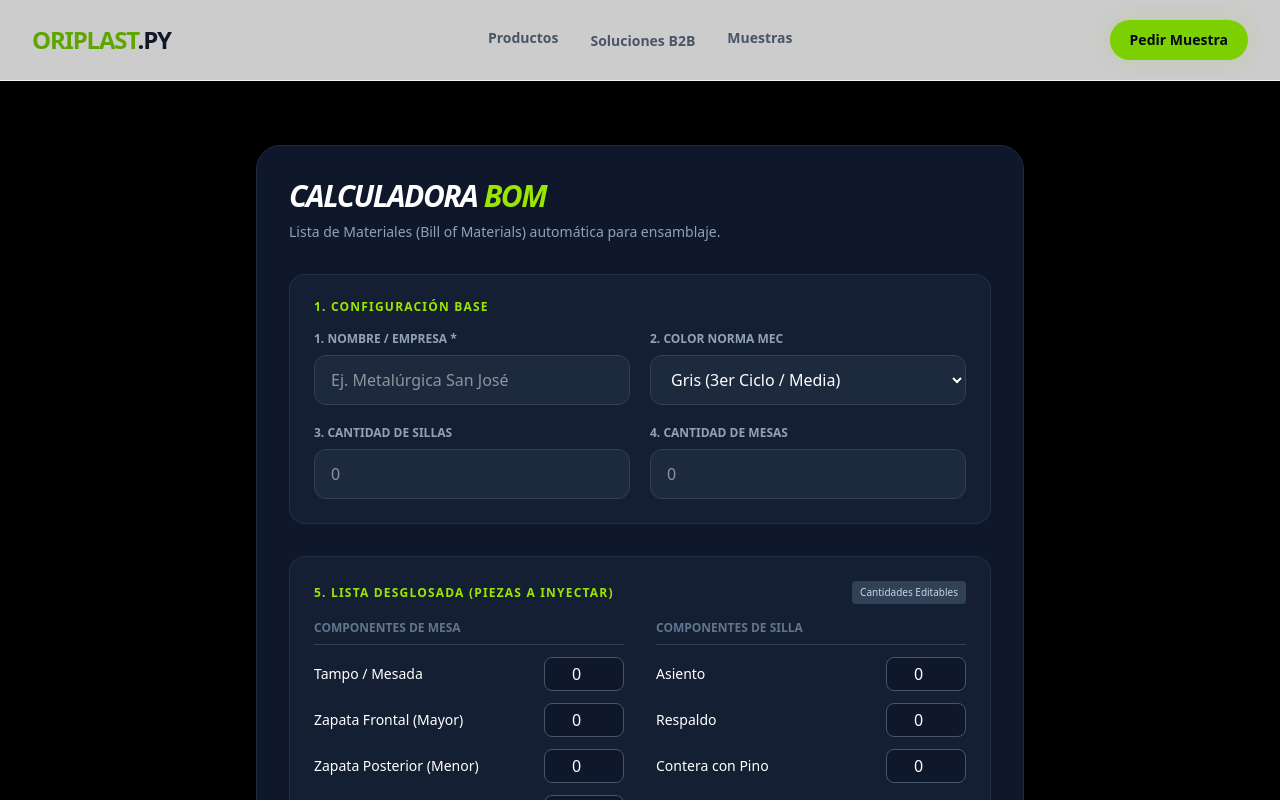
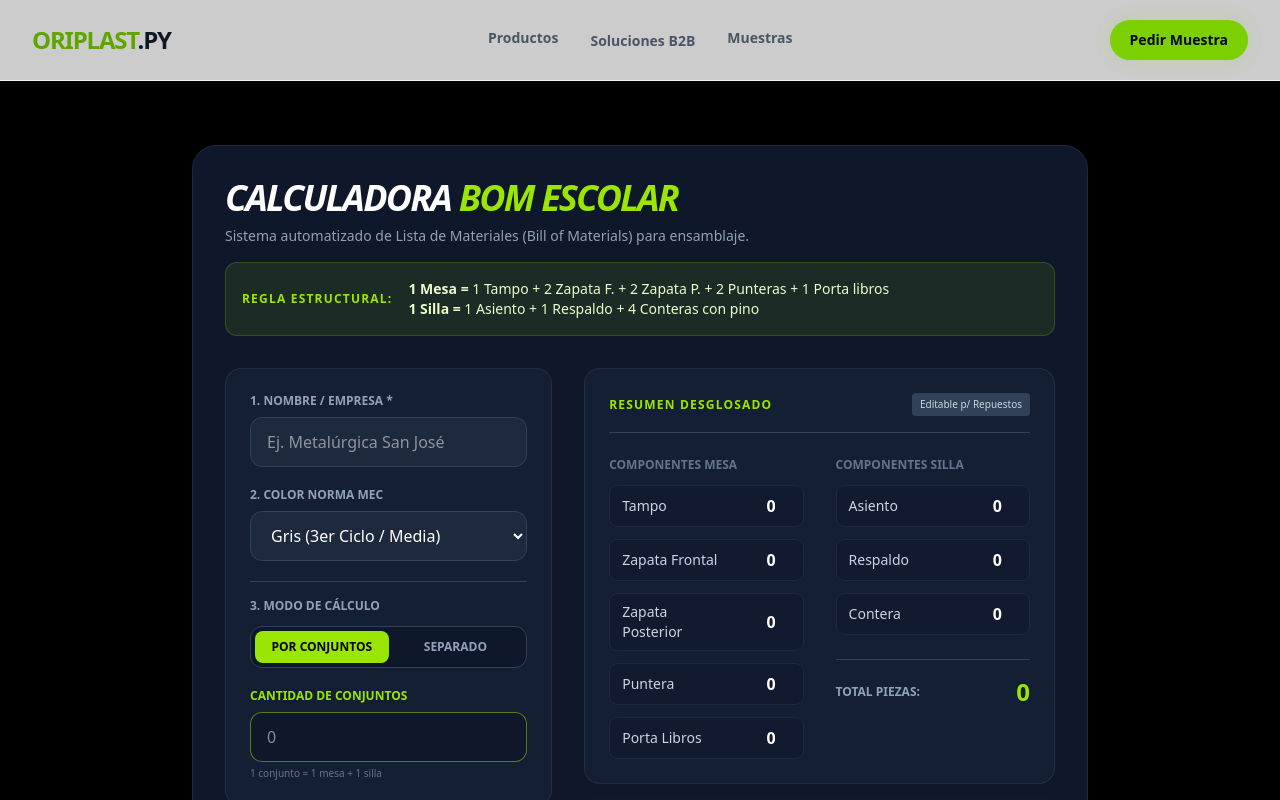
Before and after one commit to oscaramarilla/oriplastpy, a Next.js app: page /solicitar-muestra in a window 1280 px wide. Shown: the top 800 px of the page. Built offline with nearby package versions, Linux system fonts and the light colour scheme.

Commit message:
Software de Ventas B2B

```diff
--- a/app/solicitar-muestra/page.tsx
+++ b/app/solicitar-muestra/page.tsx
@@ -4,28 +4,18 @@ import { Suspense, useState, useEffect } from 'react';
 import Navbar from '@/components/Navbar';
 import Footer from '@/components/Footer';
 
-// BASE DE PRECIOS (Preparada para la Fase 3 - Precios internos automáticos)
-const PRECIOS_BASE = {
-  tampo: 0, // Ej: 45000
-  zapataFrontal: 0,
-  zapataPosterior: 0,
-  puntera: 0,
-  portaLibros: 0,
-  asiento: 0,
-  respaldo: 0,
-  contera: 0
-};
+function CotizacionForm() {
+  // NUEVO: Modo de cálculo (Conjuntos vs Separado)
+  const [modoCalculo, setModoCalculo] = useState<'conjuntos' | 'separado'>('conjuntos');
 
-function CotizacionForm() {
-  // Pasos 1, 2, 3 y 4: Datos principales y cantidades macro
   const [formData, setFormData] = useState({
     nombre: '',
     color: 'Gris (3er Ciclo / Media)',
+    cantConjuntos: '', // Nueva variable para el modo conjunto
     cantMesas: '',
     cantSillas: '',
   });
 
-  // Paso 5: Lista desglosada (BOM - Bill of Materials)
   const [desglose, setDesglose] = useState({
     tampo: 0,
     zapataFrontal: 0,
@@ -39,31 +29,29 @@ function CotizacionForm() {
 
   const [error, setError] = useState('');
 
-  // MOTOR AUTOMÁTICO: Calcula el desglose cuando cambian las mesas o sillas
+  // MOTOR AUTOMÁTICO V2: Inteligencia según el modo elegido
   useEffect(() => {
-    const mesas = parseInt(formData.cantMesas) || 0;
-    const sillas = parseInt(formData.cantSillas) || 0;
+    // Si es por conjunto, mesas y sillas valen lo mismo. Si es separado, toman sus valores individuales.
+    const mesas = modoCalculo === 'conjuntos' ? (parseInt(formData.cantConjuntos) || 0) : (parseInt(formData.cantMesas) || 0);
+    const sillas = modoCalculo === 'conjuntos' ? (parseInt(formData.cantConjuntos) || 0) : (parseInt(formData.cantSillas) || 0);
 
     setDesglose({
-      // Regla de 1 Mesa = 1 Tampo, 2 Zapata F, 2 Zapata P, 2 Puntera, 1 Porta Libros
       tampo: mesas * 1,
       zapataFrontal: mesas * 2,
       zapataPosterior: mesas * 2,
       puntera: mesas * 2,
       portaLibros: mesas * 1,
-      // Regla de 1 Silla = 1 Asiento, 1 Respaldo, 4 Conteras
       asiento: sillas * 1,
       respaldo: sillas * 1,
       contera: sillas * 4,
     });
-  }, [formData.cantMesas, formData.cantSillas]);
+  }, [formData.cantConjuntos, formData.cantMesas, formData.cantSillas, modoCalculo]);
 
   const handleMainChange = (e: React.ChangeEvent<HTMLInputElement | HTMLSelectElement>) => {
     setFormData({ ...formData, [e.target.name]: e.target.value });
     setError('');
   };
 
-  // Permite al usuario editar la cantidad desglosada manualmente (ej: pedir repuestos extra)
   const handleDesgloseChange = (item: keyof typeof desglose, value: string) => {
     const numValue = parseInt(value) || 0;
     setDesglose((prev) => ({ ...prev, [item]: numValue }));
@@ -77,47 +65,58 @@ function CotizacionForm() {
 
     const totalPiezas = Object.values(desglose).reduce((a, b) => a + b, 0);
     if (totalPiezas === 0) {
-      setError('Debes ingresar al menos 1 mesa o 1 silla para cotizar.');
+      setError('Debes ingresar cantidades válidas para cotizar.');
       return;
     }
 
-    // Aquí a futuro se multiplicará desglose.item * PRECIOS_BASE.item para el total
+    const mesasSolicitadas = modoCalculo === 'conjuntos' ? formData.cantConjuntos : formData.cantMesas;
+    const sillasSolicitadas = modoCalculo === 'conjuntos' ? formData.cantConjuntos : formData.cantSillas;
 
-    const mensaje = `*SOLICITUD DE COTIZACIÓN INDUSTRIAL B2B* 🏭
+    const mensaje = `*COTIZACIÓN INDUSTRIAL - BOM* 🏭
 
-*1. Datos del Cliente:* ${formData.nombre}
-*2. Color Homologado:* ${formData.color}
+*Cliente:* ${formData.nombre}
+*Color MEC:* ${formData.color}
+*Modalidad:* ${modoCalculo === 'conjuntos' ? 'Por Conjuntos' : 'Piezas Separadas'}
 
-*Cantidades Base Solicitadas:*
-- Mesas a ensamblar: ${formData.cantMesas || 0}
-- Sillas a ensamblar: ${formData.cantSillas || 0}
+*Cantidades Base:*
+- Mesas a ensamblar: ${mesasSolicitadas || 0}
+- Sillas a ensamblar: ${sillasSolicitadas || 0}
 
-*📋 LISTA DESGLOSADA DE COMPONENTES PLÁSTICOS:*
-_Componentes para Mesas:_
-- Tampos / Mesadas: ${desglose.tampo}
+*📋 LISTA DE COMPONENTES A INYECTAR:*
+_Mesa (5 piezas c/u):_
+- Tampos: ${desglose.tampo}
 - Zapatas Frontales: ${desglose.zapataFrontal}
 - Zapatas Posteriores: ${desglose.zapataPosterior}
-- Punteras p/ Travesaño: ${desglose.puntera}
+- Punteras: ${desglose.puntera}
 - Porta Libros: ${desglose.portaLibros}
 
-_Componentes para Sillas:_
+_Silla (3 piezas c/u):_
 - Asientos: ${desglose.asiento}
 - Respaldos: ${desglose.respaldo}
-- Conteras con Pino: ${desglose.contera}
+- Conteras: ${desglose.contera}
 
-*Total de piezas a inyectar:* ${totalPiezas} unidades.
-_Aguardando confirmación de disponibilidad y precios._`;
+*TOTAL PIEZAS:* ${totalPiezas} unidades.`;
 
-    // Reemplaza con tu número
-    const numeroWA = "595981000000";
+    const numeroWA = "595981000000"; // Tu número aquí
     const url = `https://wa.me/${numeroWA}?text=${encodeURIComponent(mensaje)}`;
     window.open(url, '_blank');
   };
 
   return (
-    <div className="bg-slate-900 p-8 rounded-3xl border border-slate-800 shadow-2xl max-w-3xl mx-auto w-full text-white">
-      <h2 className="text-3xl font-black mb-2 uppercase italic tracking-tighter">Calculadora <span className="text-lime-400">BOM</span></h2>
-      <p className="text-slate-400 mb-8 text-sm">Lista de Materiales (Bill of Materials) automática para ensamblaje.</p>
+    <div className="bg-slate-900 p-8 rounded-3xl border border-slate-800 shadow-2xl max-w-4xl mx-auto w-full text-white">
+      <div className="mb-8">
+        <h2 className="text-3xl md:text-4xl font-black uppercase italic tracking-tighter mb-2">Calculadora <span className="text-lime-400">BOM Escolar</span></h2>
+        <p className="text-slate-400 text-sm mb-4">Sistema automatizado de Lista de Materiales (Bill of Materials) para ensamblaje.</p>
+
+        {/* LA REGLA VISIBLE */}
+        <div className="bg-lime-400/10 border border-lime-400/20 p-4 rounded-xl text-sm text-lime-100 flex flex-col md:flex-row gap-4 md:items-center">
+          <span className="font-bold text-lime-400 uppercase tracking-widest text-xs">Regla Estructural:</span>
+          <div>
+            <p><strong>1 Mesa =</strong> 1 Tampo + 2 Zapata F. + 2 Zapata P. + 2 Punteras + 1 Porta libros</p>
+            <p><strong>1 Silla =</strong> 1 Asiento + 1 Respaldo + 4 Conteras con pino</p>
+          </div>
+        </div>
+      </div>
 
       {error && (
         <div className="bg-red-500/10 border border-red-500 text-red-500 p-4 rounded-xl mb-6 text-sm font-bold">
@@ -125,119 +124,97 @@ _Aguardando confirmación de disponibilidad y precios._`;
         </div>
       )}
 
-      <div className="space-y-8">
-        {/* BLOQUE 1: DATOS PRINCIPALES */}
-        <div className="bg-slate-800/50 p-6 rounded-2xl border border-slate-700/50">
-          <h3 className="text-lime-400 font-bold mb-4 uppercase text-xs tracking-widest">1. Configuración Base</h3>
-          <div className="grid grid-cols-1 md:grid-cols-2 gap-5">
+      <div className="grid grid-cols-1 lg:grid-cols-12 gap-8">
+        {/* COLUMNA IZQUIERDA: CONFIGURACIÓN */}
+        <div className="lg:col-span-5 space-y-6">
+          <div className="bg-slate-800/50 p-6 rounded-2xl border border-slate-700/50 space-y-5">
             <div>
               <label className="block text-xs font-bold text-slate-400 uppercase mb-2">1. Nombre / Empresa *</label>
-              <input
-                type="text"
-                name="nombre"
-                value={formData.nombre}
-                onChange={handleMainChange}
-                className="w-full bg-slate-800 border border-slate-700 rounded-xl px-4 py-3 text-white focus:border-lime-400 focus:ring-1 focus:ring-lime-400 outline-none"
-                placeholder="Ej. Metalúrgica San José"
-              />
+              <input type="text" name="nombre" value={formData.nombre} onChange={handleMainChange} className="w-full bg-slate-800 border border-slate-700 rounded-xl px-4 py-3 text-white focus:border-lime-400 focus:ring-1 focus:ring-lime-400 outline-none" placeholder="Ej. Metalúrgica San José" />
             </div>
+
             <div>
               <label className="block text-xs font-bold text-slate-400 uppercase mb-2">2. Color Norma MEC</label>
-              <select
-                name="color"
-                value={formData.color}
-                onChange={handleMainChange}
-                className="w-full bg-slate-800 border border-slate-700 rounded-xl px-4 py-3 text-white focus:border-lime-400 outline-none"
-              >
+              <select name="color" value={formData.color} onChange={handleMainChange} className="w-full bg-slate-800 border border-slate-700 rounded-xl px-4 py-3 text-white focus:border-lime-400 outline-none">
                 <option value="Naranja (Educación Inicial)">Naranja (Educación Inicial)</option>
                 <option value="Amarillo (1er Ciclo)">Amarillo (1er Ciclo)</option>
                 <option value="Rojo (2do Ciclo)">Rojo (2do Ciclo)</option>
                 <option value="Gris (3er Ciclo / Media)">Gris (3er Ciclo / Media)</option>
               </select>
             </div>
-            <div>
-              <label className="block text-xs font-bold text-slate-400 uppercase mb-2">3. Cantidad de Sillas</label>
-              <input
-                type="number"
-                name="cantSillas"
-                value={formData.cantSillas}
-                onChange={handleMainChange}
-                className="w-full bg-slate-800 border border-slate-700 rounded-xl px-4 py-3 text-white focus:border-lime-400 focus:ring-1 focus:ring-lime-400 outline-none"
-                placeholder="0" min="0"
-              />
-            </div>
-            <div>
-              <label className="block text-xs font-bold text-slate-400 uppercase mb-2">4. Cantidad de Mesas</label>
-              <input
-                type="number"
-                name="cantMesas"
-                value={formData.cantMesas}
-                onChange={handleMainChange}
-                className="w-full bg-slate-800 border border-slate-700 rounded-xl px-4 py-3 text-white focus:border-lime-400 focus:ring-1 focus:ring-lime-400 outline-none"
-                placeholder="0" min="0"
-              />
-            </div>
+
+            {/* SWITCH DE MODOS */}
+            <div className="pt-4 border-t border-slate-700">
+              <label className="block text-xs font-bold text-slate-400 uppercase mb-3">3. Modo de Cálculo</label>
+              <div className="flex bg-slate-900 rounded-xl p-1 border border-slate-700">
+                <button onClick={() => setModoCalculo('conjuntos')} className={`flex-1 py-2 text-xs font-bold uppercase rounded-lg transition-all ${modoCalculo === 'conjuntos' ? 'bg-lime-400 text-black' : 'text-slate-400 hover:text-white'}`}>Por Conjuntos</button>
+                <button onClick={() => setModoCalculo('separado')} className={`flex-1 py-2 text-xs font-bold uppercase rounded-lg transition-all ${modoCalculo === 'separado' ? 'bg-lime-400 text-black' : 'text-slate-400 hover:text-white'}`}>Separado</button>
               </div>
             </div>
 
-        {/* BLOQUE 2: DESGLOSE EDITABLE */}
-        <div className="bg-slate-800/50 p-6 rounded-2xl border border-slate-700/50">
-          <div className="flex justify-between items-center mb-4">
-            <h3 className="text-lime-400 font-bold uppercase text-xs tracking-widest">5. Lista Desglosada (Piezas a Inyectar)</h3>
-            <span className="text-[10px] bg-slate-700 px-2 py-1 rounded text-slate-300">Cantidades Editables</span>
+            {/* INPUTS DINÁMICOS SEGÚN EL MODO */}
+            {modoCalculo === 'conjuntos' ? (
+              <div>
+                <label className="block text-xs font-bold text-lime-400 uppercase mb-2">Cantidad de Conjuntos</label>
+                <input type="number" name="cantConjuntos" value={formData.cantConjuntos} onChange={handleMainChange} className="w-full bg-slate-900 border border-lime-400/50 rounded-xl px-4 py-3 text-white focus:border-lime-400 focus:ring-1 focus:ring-lime-400 outline-none" placeholder="0" min="0" />
+                <p className="text-[10px] text-slate-500 mt-1">1 conjunto = 1 mesa + 1 silla</p>
               </div>
-
-          <div className="grid grid-cols-1 md:grid-cols-2 gap-x-8 gap-y-4">
-            {/* Columna Mesas */}
-            <div className="space-y-3">
-              <h4 className="text-slate-500 text-xs font-bold uppercase border-b border-slate-700 pb-2">Componentes de Mesa</h4>
-              <div className="flex justify-between items-center">
-                <span className="text-sm">Tampo / Mesada</span>
-                <input type="number" value={desglose.tampo} onChange={(e) => handleDesgloseChange('tampo', e.target.value)} className="w-20 bg-slate-900 border border-slate-600 rounded-lg px-2 py-1 text-center outline-none focus:border-lime-400" />
+            ) : (
+              <div className="flex gap-4">
+                <div className="flex-1">
+                  <label className="block text-xs font-bold text-slate-400 uppercase mb-2">Sillas</label>
+                  <input type="number" name="cantSillas" value={formData.cantSillas} onChange={handleMainChange} className="w-full bg-slate-900 border border-slate-700 rounded-xl px-4 py-3 text-white focus:border-lime-400 outline-none" placeholder="0" min="0" />
                 </div>
-              <div className="flex justify-between items-center">
-                <span className="text-sm">Zapata Frontal (Mayor)</span>
-                <input type="number" value={desglose.zapataFrontal} onChange={(e) => handleDesgloseChange('zapataFrontal', e.target.value)} className="w-20 bg-slate-900 border border-slate-600 rounded-lg px-2 py-1 text-center outline-none focus:border-lime-400" />
+                <div className="flex-1">
+                  <label className="block text-xs font-bold text-slate-400 uppercase mb-2">Mesas</label>
+                  <input type="number" name="cantMesas" value={formData.cantMesas} onChange={handleMainChange} className="w-full bg-slate-900 border border-slate-700 rounded-xl px-4 py-3 text-white focus:border-lime-400 outline-none" placeholder="0" min="0" />
                 </div>
-              <div className="flex justify-between items-center">
-                <span className="text-sm">Zapata Posterior (Menor)</span>
-                <input type="number" value={desglose.zapataPosterior} onChange={(e) => handleDesgloseChange('zapataPosterior', e.target.value)} className="w-20 bg-slate-900 border border-slate-600 rounded-lg px-2 py-1 text-center outline-none focus:border-lime-400" />
               </div>
-              <div className="flex justify-between items-center">
-                <span className="text-sm">Puntera Superior</span>
-                <input type="number" value={desglose.puntera} onChange={(e) => handleDesgloseChange('puntera', e.target.value)} className="w-20 bg-slate-900 border border-slate-600 rounded-lg px-2 py-1 text-center outline-none focus:border-lime-400" />
-              </div>
-              <div className="flex justify-between items-center">
-                <span className="text-sm">Porta Libros</span>
-                <input type="number" value={desglose.portaLibros} onChange={(e) => handleDesgloseChange('portaLibros', e.target.value)} className="w-20 bg-slate-900 border border-slate-600 rounded-lg px-2 py-1 text-center outline-none focus:border-lime-400" />
+            )}
           </div>
         </div>
 
-            {/* Columna Sillas */}
+        {/* COLUMNA DERECHA: DESGLOSE Y BOTÓN */}
+        <div className="lg:col-span-7 flex flex-col h-full">
+          <div className="bg-slate-800/50 p-6 rounded-2xl border border-slate-700/50 flex-grow mb-6">
+            <div className="flex justify-between items-center mb-6 pb-4 border-b border-slate-700">
+              <h3 className="text-lime-400 font-bold uppercase text-xs tracking-widest">Resumen Desglosado</h3>
+              <span className="text-[10px] bg-slate-700 px-2 py-1 rounded text-slate-300">Editable p/ Repuestos</span>
+            </div>
+
+            <div className="grid grid-cols-1 sm:grid-cols-2 gap-x-8 gap-y-6">
               <div className="space-y-3">
-              <h4 className="text-slate-500 text-xs font-bold uppercase border-b border-slate-700 pb-2">Componentes de Silla</h4>
-              <div className="flex justify-between items-center">
-                <span className="text-sm">Asiento</span>
-                <input type="number" value={desglose.asiento} onChange={(e) => handleDesgloseChange('asiento', e.target.value)} className="w-20 bg-slate-900 border border-slate-600 rounded-lg px-2 py-1 text-center outline-none focus:border-lime-400" />
+                <h4 className="text-slate-500 text-xs font-bold uppercase">Componentes Mesa</h4>
+                {['tampo', 'zapataFrontal', 'zapataPosterior', 'puntera', 'portaLibros'].map((item) => (
+                  <div key={item} className="flex justify-between items-center bg-slate-900/50 px-3 py-2 rounded-lg border border-slate-800 hover:border-slate-600 transition-colors">
+                    <span className="text-sm text-slate-300 capitalize">{item.replace(/([A-Z])/g, ' $1').trim()}</span>
+                    <input type="number" value={desglose[item as keyof typeof desglose]} onChange={(e) => handleDesgloseChange(item as keyof typeof desglose, e.target.value)} className="w-16 bg-transparent text-right font-bold text-white outline-none" />
                   </div>
-              <div className="flex justify-between items-center">
-                <span className="text-sm">Respaldo</span>
-                <input type="number" value={desglose.respaldo} onChange={(e) => handleDesgloseChange('respaldo', e.target.value)} className="w-20 bg-slate-900 border border-slate-600 rounded-lg px-2 py-1 text-center outline-none focus:border-lime-400" />
+                ))}
               </div>
-              <div className="flex justify-between items-center">
-                <span className="text-sm">Contera con Pino</span>
-                <input type="number" value={desglose.contera} onChange={(e) => handleDesgloseChange('contera', e.target.value)} className="w-20 bg-slate-900 border border-slate-600 rounded-lg px-2 py-1 text-center outline-none focus:border-lime-400" />
+
+              <div className="space-y-3">
+                <h4 className="text-slate-500 text-xs font-bold uppercase">Componentes Silla</h4>
+                {['asiento', 'respaldo', 'contera'].map((item) => (
+                  <div key={item} className="flex justify-between items-center bg-slate-900/50 px-3 py-2 rounded-lg border border-slate-800 hover:border-slate-600 transition-colors">
+                    <span className="text-sm text-slate-300 capitalize">{item}</span>
+                    <input type="number" value={desglose[item as keyof typeof desglose]} onChange={(e) => handleDesgloseChange(item as keyof typeof desglose, e.target.value)} className="w-16 bg-transparent text-right font-bold text-white outline-none" />
+                  </div>
+                ))}
+
+                {/* TOTAL SUMMARY */}
+                <div className="mt-6 pt-4 border-t border-slate-700 flex justify-between items-center">
+                  <span className="text-xs font-bold text-slate-400 uppercase">Total Piezas:</span>
+                  <span className="text-2xl font-black text-lime-400">{Object.values(desglose).reduce((a, b) => a + b, 0)}</span>
                 </div>
               </div>
             </div>
           </div>
 
-        <button
-          onClick={generarMensajeWhatsApp}
-          className="w-full bg-lime-400 hover:bg-lime-300 text-black font-black py-4 rounded-xl transition-all active:scale-95 shadow-[0_4px_20px_rgba(163,230,53,0.2)] uppercase tracking-tight"
-        >
-          Enviar Desglose a Ventas (WhatsApp)
+          <button onClick={generarMensajeWhatsApp} className="w-full bg-lime-400 hover:bg-lime-300 text-black font-black py-4 rounded-xl transition-all active:scale-95 shadow-[0_4px_20px_rgba(163,230,53,0.2)] uppercase tracking-tight">
+            Enviar Pedido Corporativo
           </button>
+        </div>
       </div>
     </div>
   );
@@ -248,7 +225,7 @@ export default function CotizarPage() {
     <div className="min-h-screen bg-black flex flex-col">
       <Navbar />
       <main className="flex-grow flex items-center justify-center py-16 px-4 sm:px-6">
-        <Suspense fallback={<div className="text-lime-400 font-bold animate-pulse">Cargando motor de cálculo...</div>}>
+        <Suspense fallback={<div className="text-lime-400 font-bold animate-pulse">Cargando motor corporativo...</div>}>
           <CotizacionForm />
         </Suspense>
       </main>
```
Lines whose indentation alone changed are shown as unchanged.
